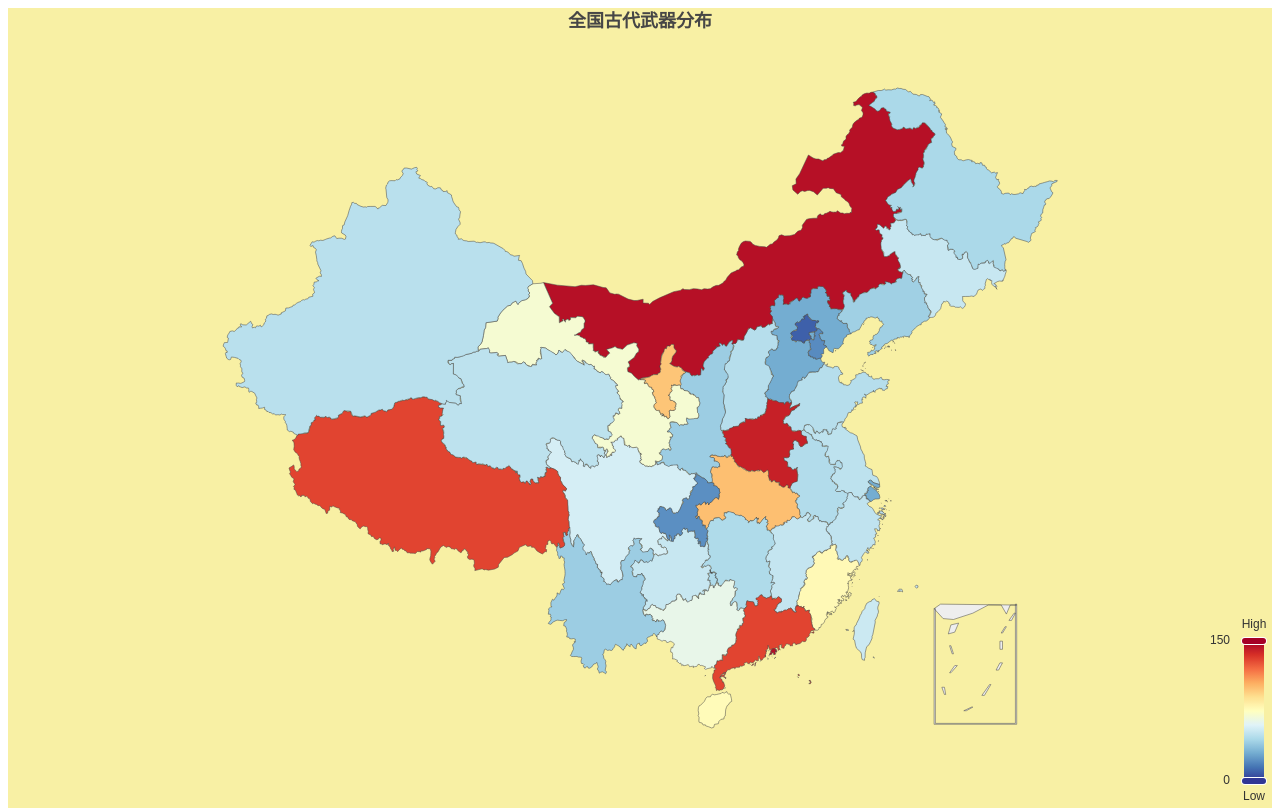
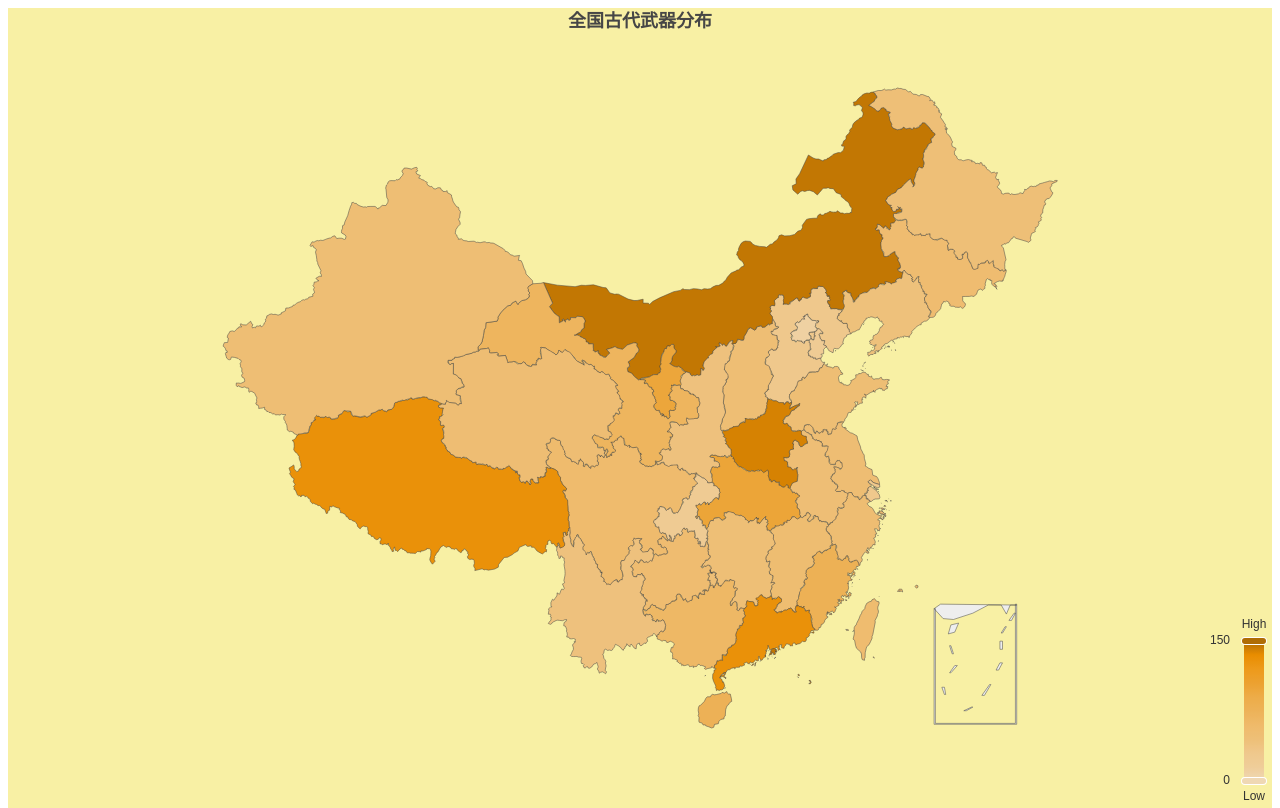
Before and after one commit to xxepic/xxxepic.github.io, a plain HTML site: page index.html in a window 1280 px wide. Drawn offline with nearby package versions, Linux system fonts and the light colour scheme.

Commit message:
Update index.html

```diff
--- a/index.html
+++ b/index.html
@@ -44,23 +44,23 @@
 			y: 'bottom',
 			min: 0,
             max: 150,
-			color: ['#313695', '#4575b4', '#74add1', '#abd9e9', '#e0f3f8', '#ffffbf', '#fee090', '#fdae61', '#f46d43', '#d73027', '#a50026'],
+			color: ['#efd8b4', '#efcd99', '#efc88c', '#eebf77', '#efba6a', '#edb258', '#edac48', '#eca130', '#ed9a1b', '#e98d00', '#af6c05'],
 			left: 'right',
       		min: 0,
       		max: 150,
       		inRange: {
 				color: [
-					'#313695',
-					'#4575b4',
-					'#74add1',
-					'#abd9e9',
-					'#e0f3f8',
-					'#ffffbf',
-					'#fee090',
-					'#fdae61',
-					'#f46d43',
-					'#d73027',
-					'#a50026'
+					'#efd8b4',
+					'#efcd99',
+					'#efc88c',
+					'#eebf77',
+					'#efba6a',
+					'#edb258',
+					'#edac48',
+					'#eca130',
+					'#ed9a1b',
+					'#e98d00',
+					'#af6c05'
 				]
 			},
      		text: ['High', 'Low'],
```
